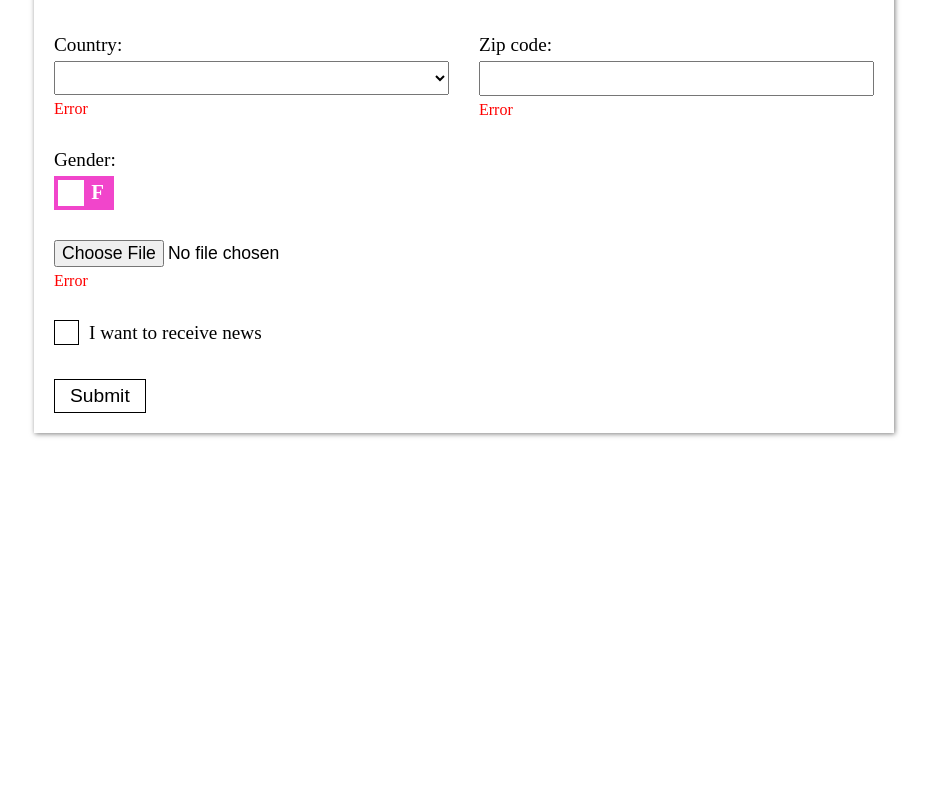
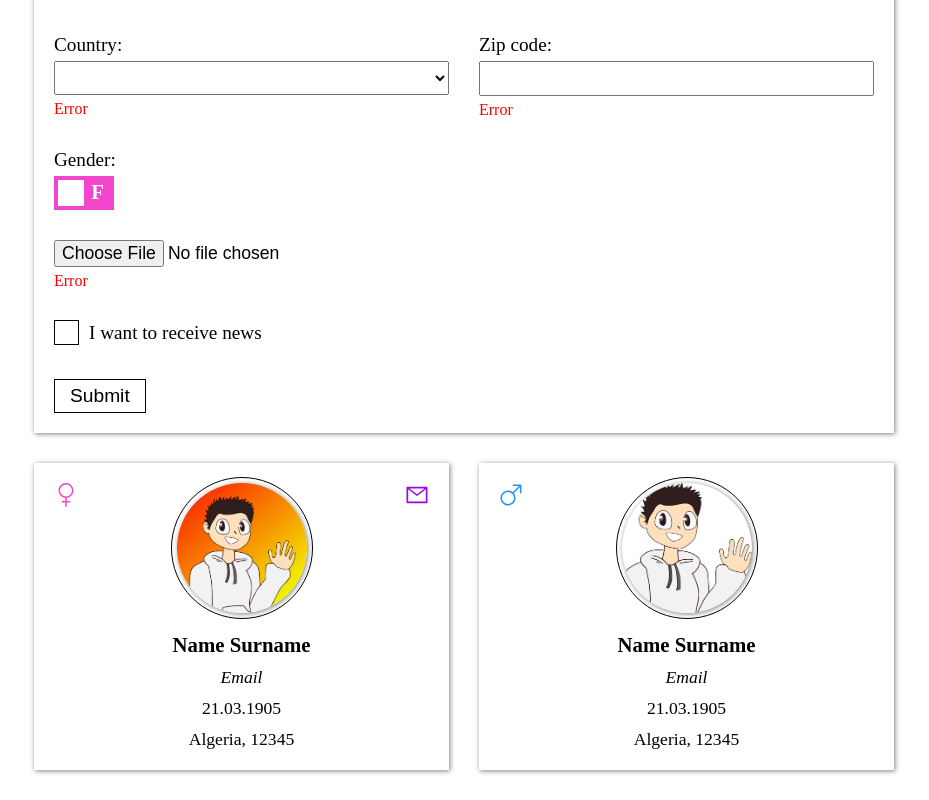
Before and after one commit to sashtje/rsschool-react, a React (Create React App) app in the folder react-components/: page /form in a window 1280 px wide. Shown: the part 307-1107 px from the top of the page, without its empty margins (176-1105 px from the left). Before the commit the page ends 800 px from the top, so only its background shows below. Built offline with nearby package versions, Linux system fonts and the light colour scheme.

Commit message:
feat: add RegisterCard and RegisterCards components

```diff
--- /dev/null
+++ b/react-components/src/components/RegisterCard/RegisterCard.scss
@@ -0,0 +1,60 @@
+.registercard {
+  position: relative;
+  padding: 20px;
+  box-shadow: 1px 1px 5px rgba(0, 0, 0, 0.5);
+  text-align: center;
+  font-size: 1.1rem;
+
+  &__pic {
+    width: 130px;
+    height: 130px;
+    margin: 0 auto;
+    background-repeat: no-repeat;
+    background-size: cover;
+    border-radius: 50%;
+    outline: 1px solid #000000;
+    outline-offset: 5px;
+    box-shadow: 1px 1px 5px rgba(0, 0, 0, 0.5);
+  }
+
+  &__gender {
+    font-size: 1.5rem;
+    position: absolute;
+    top: 20px;
+
+    &_is_female {
+      color: #f145cb;
+    }
+
+    &_is_male {
+      color: #2196f3;
+    }
+  }
+
+  &__news {
+    color: rgb(149, 8, 237);
+    font-size: 1.5rem;
+    position: absolute;
+    top: 20px;
+    right: 20px;
+  }
+
+  &__name {
+    font-size: 1.3rem;
+    margin-top: 20px;
+    font-weight: bold;
+  }
+
+  &__email {
+    margin-top: 10px;
+    font-style: italic;
+  }
+
+  &__birthday {
+    margin-top: 10px;
+  }
+
+  &__address {
+    margin-top: 10px;
+  }
+}
--- /dev/null
+++ b/react-components/src/components/RegisterCard/RegisterCard.tsx
@@ -0,0 +1,57 @@
+import { Component } from 'react';
+import { AiOutlineMail } from 'react-icons/ai';
+import { BsGenderFemale, BsGenderMale } from 'react-icons/bs';
+
+import './RegisterCard.scss';
+
+interface IRegisterCard {
+  id: number;
+  pic: string;
+  name: string;
+  surname: string;
+  email: string;
+  birthday: string;
+  country: string;
+  zipcode: string;
+  gender: string;
+  news: boolean;
+}
+
+interface IProps {
+  card: IRegisterCard;
+}
+
+class RegisterCard extends Component<IProps> {
+  render() {
+    const { pic, name, surname, email, birthday, country, zipcode, gender, news } = this.props.card;
+
+    return (
+      <div className="registercard">
+        <div className="registercard__pic" style={{ backgroundImage: `url("${pic}")` }}></div>
+
+        {gender === 'F' ? (
+          <div className="registercard__gender registercard__gender_is_female">
+            <BsGenderFemale />
+          </div>
+        ) : (
+          <div className="registercard__gender registercard__gender_is_male">
+            <BsGenderMale />
+          </div>
+        )}
+
+        {news && (
+          <div className="registercard__news">
+            <AiOutlineMail />
+          </div>
+        )}
+
+        <div className="registercard__name">{`${name} ${surname}`}</div>
+        <div className="registercard__email">{email}</div>
+        <div className="registercard__birthday">{birthday}</div>
+        <div className="registercard__address">{`${country}, ${zipcode}`}</div>
+      </div>
+    );
+  }
+}
+
+export default RegisterCard;
--- /dev/null
+++ b/react-components/src/components/RegisterCards/RegisterCards.scss
@@ -0,0 +1,10 @@
+.registercards {
+  display: grid;
+  grid-template-columns: 1fr 1fr;
+  gap: 30px;
+
+  @media screen and (max-width: 521px) {
+    grid-template-columns: 1fr;
+    gap: 20px;
+  }
+}
--- /dev/null
+++ b/react-components/src/components/RegisterCards/RegisterCards.tsx
@@ -0,0 +1,67 @@
+import { Component } from 'react';
+
+import RegisterCard from '../RegisterCard/RegisterCard';
+
+import './RegisterCards.scss';
+
+interface IProps {
+  className?: string;
+}
+
+interface IRegisterCard {
+  id: number;
+  pic: string;
+  name: string;
+  surname: string;
+  email: string;
+  birthday: string;
+  country: string;
+  zipcode: string;
+  gender: string;
+  news: boolean;
+}
+
+const registercards = [
+  {
+    id: 1,
+    pic: './img/photo_1.png',
+    name: 'Name',
+    surname: 'Surname',
+    email: 'Email',
+    birthday: '21.03.1905',
+    country: 'Algeria',
+    zipcode: '12345',
+    gender: 'F',
+    news: true,
+  },
+  {
+    id: new Date().getTime(),
+    pic: './img/photo_2.png',
+    name: 'Name',
+    surname: 'Surname',
+    email: 'Email',
+    birthday: '21.03.1905',
+    country: 'Algeria',
+    zipcode: '12345',
+    gender: 'M',
+    news: false,
+  },
+];
+
+class RegisterCards extends Component<IProps> {
+  returnClass = () => {
+    return this.props.className ? `registercards ${this.props.className}` : 'registercards';
+  };
+
+  render() {
+    return (
+      <div className={this.returnClass()}>
+        {registercards.map((card) => (
+          <RegisterCard card={card} key={card.id} />
+        ))}
+      </div>
+    );
+  }
+}
+
+export default RegisterCards;
--- a/react-components/src/pages/FormPage/FormPage.tsx
+++ b/react-components/src/pages/FormPage/FormPage.tsx
@@ -1,6 +1,7 @@
 import { Component } from 'react';
 
 import Form from '../../components/Form/Form';
+import RegisterCards from '../../components/RegisterCards/RegisterCards';
 
 import './FormPage.scss';
 
@@ -10,7 +11,7 @@ class FormPage extends Component {
       <main className="form-page">
         <Form />
 
-        <div className="form-page__register-cards"></div>
+        <RegisterCards className="form-page__register-cards" />
       </main>
     );
   }
```
Also changed, not shown: react-components/public/img/photo_1.png (added), react-components/public/img/photo_2.png (added).
